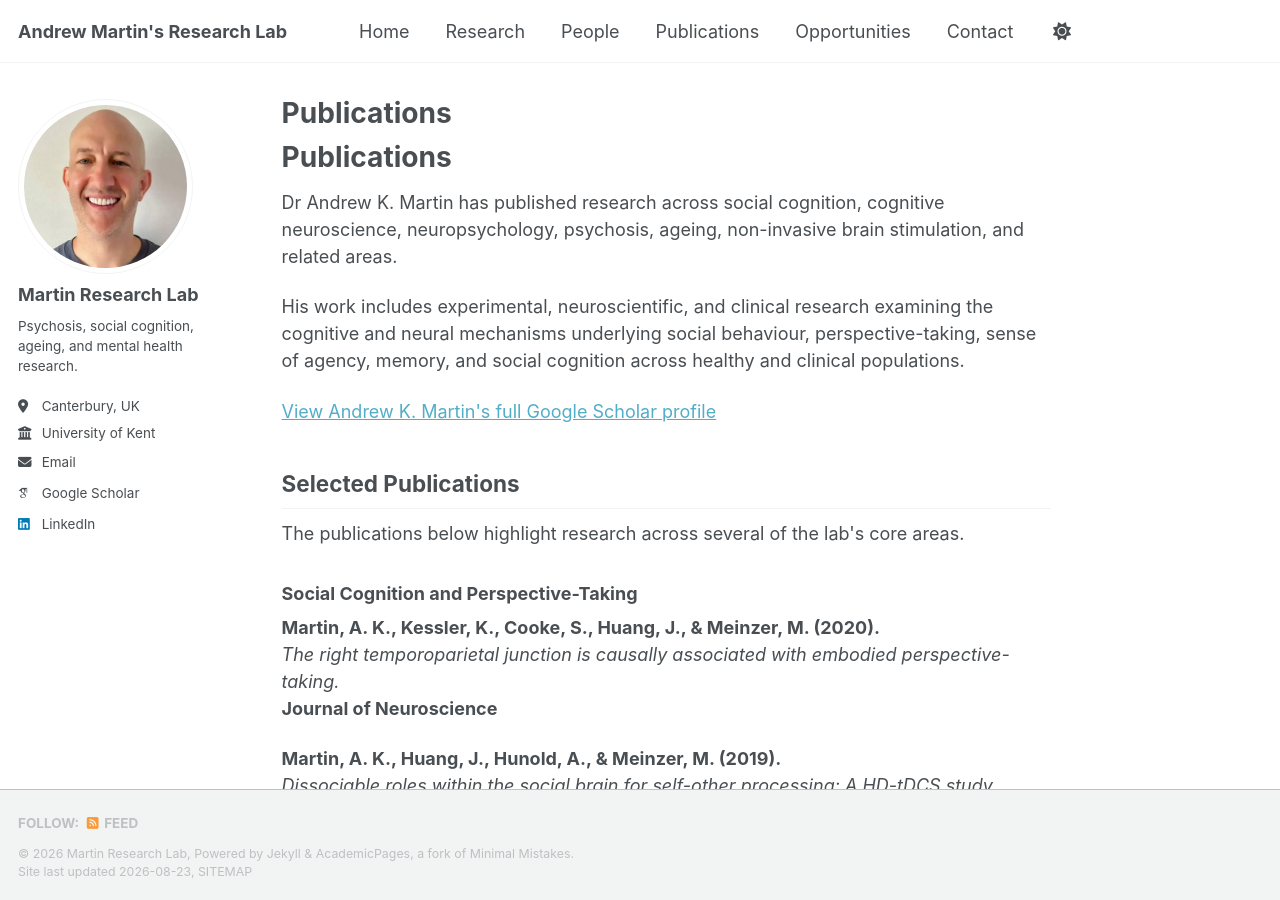
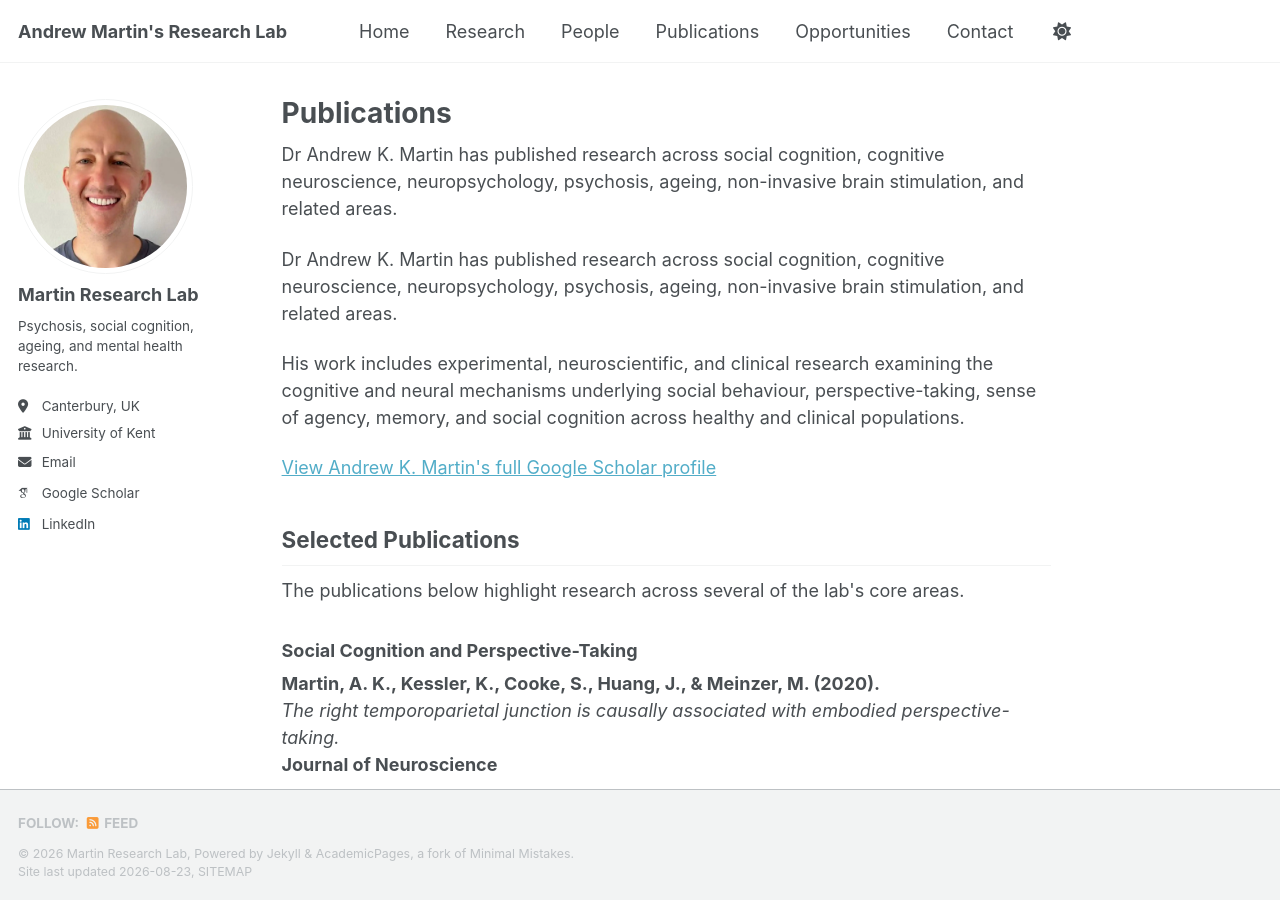
Before and after one commit to DacianS15/martins-lab.github.io, a Jekyll site: the page built from _pages/publications.md, in a window 1280 px wide and 900 px high. Built offline with Jekyll 4.4.1, drawn with Linux system fonts in a browser that asks for light colours; some web fonts are replaced; a script bundle is joined from its source files by our own code; library files that are not in the unit come from our copies.

Commit message:
Update publications.md

```diff
--- a/_pages/publications.md
+++ b/_pages/publications.md
@@ -4,8 +4,10 @@ permalink: /publications-test/
 author_profile: true
 ---
 
-<h1>Publications</h1>
-
+<p>
+Dr Andrew K. Martin has published research across social cognition, cognitive neuroscience,
+neuropsychology, psychosis, ageing, non-invasive brain stimulation, and related areas.
+</p>
 <p>
 Dr Andrew K. Martin has published research across social cognition, cognitive neuroscience,
 neuropsychology, psychosis, ageing, non-invasive brain stimulation, and related areas.
```
